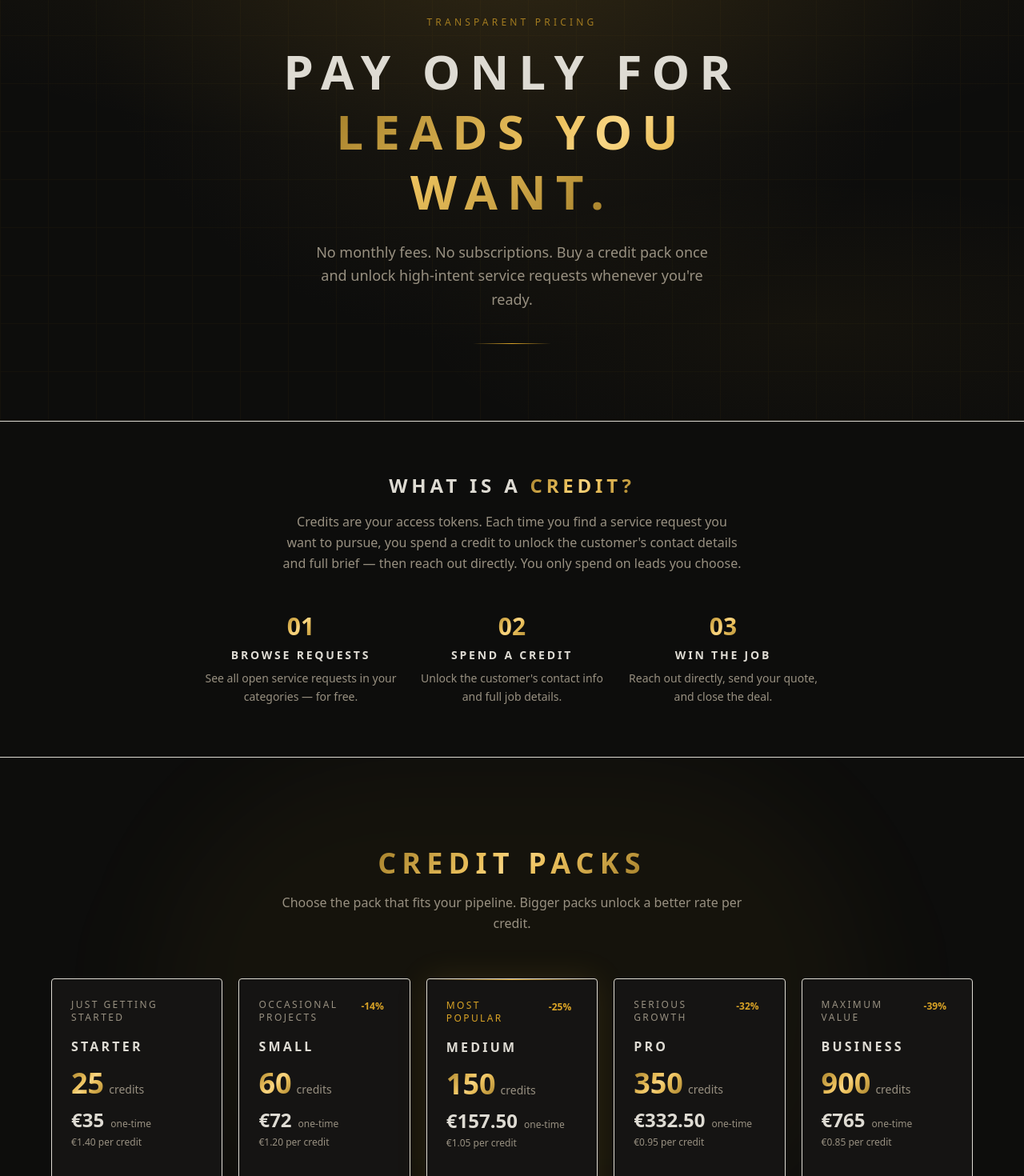
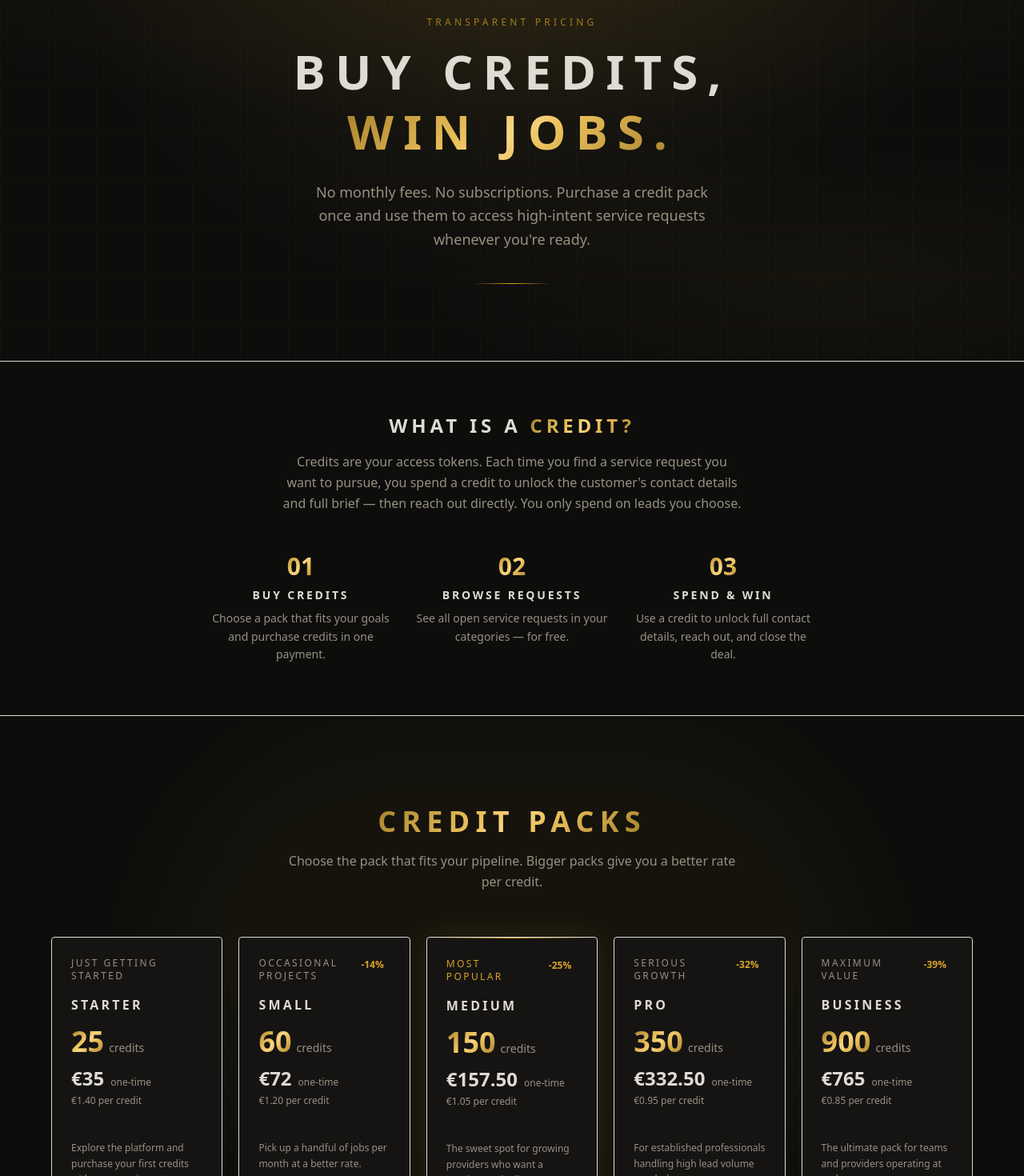
Before and after one commit to HamzaReza/Privat-Dashboard, a Next.js app: page /pricing in a window 1280 px wide. Shown: the part 140-1610 px from the top of the page at 80% size. Built offline with nearby package versions, Linux system fonts and the light colour scheme; no server answers.

Commit message:
pricing page changes

```diff
--- a/app/(marketing)/pricing/page.tsx
+++ b/app/(marketing)/pricing/page.tsx
@@ -9,7 +9,7 @@ const packageMeta: Record<
 > = {
   starter: {
     tagline: "Just getting started",
-    desc: "Explore the platform and unlock your first leads with no commitment.",
+    desc: "Explore the platform and purchase your first credits with no commitment.",
   },
   small: {
     tagline: "Occasional projects",
@@ -78,15 +78,16 @@ export default function PricingPage() {
             Transparent Pricing
           </p>
           <h1 className="mx-auto max-w-2xl text-3xl font-heading font-semibold leading-tight tracking-widest-marketing uppercase md:text-5xl lg:text-6xl slide-up">
-            Pay only for{" "}
-            <span className="text-gold-gradient">leads you want.</span>
+            Buy credits,{" "}
+            <span className="text-gold-gradient">win jobs.</span>
           </h1>
           <p
             className="mx-auto mt-6 max-w-lg text-base leading-relaxed text-[hsl(var(--muted-foreground-hsl))] fade-in lg:text-lg"
             style={{ animationDelay: "0.3s" }}
           >
-            No monthly fees. No subscriptions. Buy a credit pack once and unlock
-            high-intent service requests whenever you&apos;re ready.
+            No monthly fees. No subscriptions. Purchase a credit pack once and
+            use them to access high-intent service requests whenever you&apos;re
+            ready.
           </p>
           <GoldDivider className="mt-10" />
         </div>
@@ -110,9 +111,9 @@ export default function PricingPage() {
 
           <div className="mx-auto mt-12 grid max-w-3xl gap-6 md:grid-cols-3">
             {[
-              { num: "01", title: "Browse requests", desc: "See all open service requests in your categories — for free." },
-              { num: "02", title: "Spend a credit", desc: "Unlock the customer's contact info and full job details." },
-              { num: "03", title: "Win the job", desc: "Reach out directly, send your quote, and close the deal." },
+              { num: "01", title: "Buy credits", desc: "Choose a pack that fits your goals and purchase credits in one payment." },
+              { num: "02", title: "Browse requests", desc: "See all open service requests in your categories — for free." },
+              { num: "03", title: "Spend & win", desc: "Use a credit to unlock full contact details, reach out, and close the deal." },
             ].map((step) => (
               <div key={step.num} className="text-center">
                 <span className="text-3xl font-heading font-semibold text-gold-gradient">
@@ -141,7 +142,7 @@ export default function PricingPage() {
               <span className="text-gold-gradient">Credit Packs</span>
             </h2>
             <p className="mt-4 text-sm leading-relaxed text-[hsl(var(--muted-foreground-hsl))] lg:text-base">
-              Choose the pack that fits your pipeline. Bigger packs unlock a
+              Choose the pack that fits your pipeline. Bigger packs give you a
               better rate per credit.
             </p>
           </div>
@@ -225,7 +226,7 @@ export default function PricingPage() {
                     {/* highlights */}
                     <ul className="mt-5 space-y-2">
                       {[
-                        `${pkg.credits} lead unlocks`,
+                        `${pkg.credits} credits`,
                         "Credits never expire",
                         "All service categories",
                       ].map((item) => (
@@ -309,7 +310,7 @@ export default function PricingPage() {
                 },
                 {
                   q: "Can I browse requests without spending credits?",
-                  a: "Yes. You can see available service requests in your categories for free. Credits are only spent when you choose to unlock a specific lead.",
+                  a: "Yes. You can see available service requests in your categories for free. Credits are only spent when you choose to access a specific request.",
                 },
                 {
                   q: "What happens if I run out of credits?",
@@ -317,7 +318,7 @@ export default function PricingPage() {
                 },
                 {
                   q: "Are refunds available?",
-                  a: "Unused credits can be refunded within 14 days of purchase. Once a credit is used to unlock a lead, it cannot be refunded.",
+                  a: "Unused credits can be refunded within 14 days of purchase. Once a credit has been spent, it cannot be refunded.",
                 },
               ].map((faq) => (
                 <div
@@ -341,7 +342,7 @@ export default function PricingPage() {
       <section className="border-t border-[hsl(var(--border-hsl))/0.5] bg-[hsl(var(--background-hsl))] py-20">
         <div className="container mx-auto px-4 text-center lg:px-8">
           <h2 className="text-2xl font-heading font-semibold tracking-widest-marketing uppercase md:text-3xl">
-            <span className="text-gold-gradient">Ready to unlock leads?</span>
+            <span className="text-gold-gradient">Ready to buy credits?</span>
           </h2>
           <p className="mx-auto mt-4 max-w-md text-base text-[hsl(var(--muted-foreground-hsl))]">
             Create an account, get verified, and choose the pack that fits your
--- a/app/layout.tsx
+++ b/app/layout.tsx
@@ -1,6 +1,6 @@
 import { AuthWatcher } from "@/components/AuthWatcher";
 import type { Metadata } from "next";
-import { Space_Grotesk, Geist_Mono, Cinzel, Outfit } from "next/font/google";
+import { Cinzel, Geist_Mono, Outfit, Space_Grotesk } from "next/font/google";
 import "./globals.css";
 
 const spaceGrotesk = Space_Grotesk({
@@ -27,8 +27,8 @@ const outfit = Outfit({
 });
 
 export const metadata: Metadata = {
-  title: "Privat Dashboard",
-  description: "Admin dashboard for Privat",
+  title: "Privat — Premium Maintenance, On Demand",
+  description: "Privat connects discerning customers with verified maintenance professionals. Request a service in minutes. Verified providers. Fast quotes. Full control.",
 };
 
 export default function RootLayout({
```
